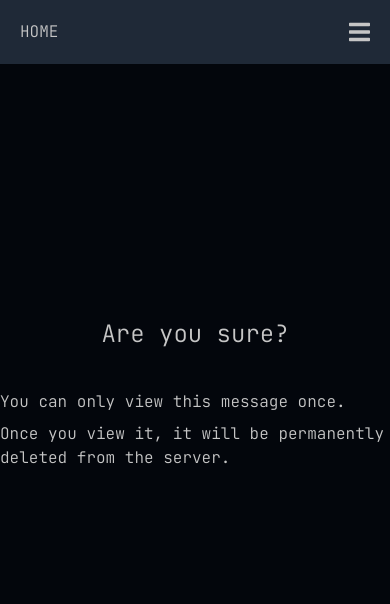
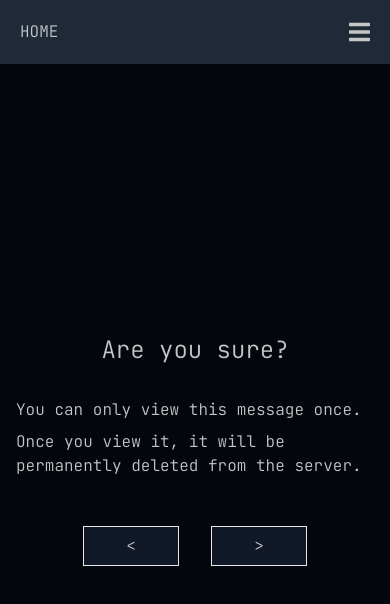
Before and after one commit to brodyd795/secret-message, a Next.js app: page /secret-message/view in a window 390 px wide. Shown: the top 604 px of the page. Built offline with nearby package versions, Linux system fonts and the light colour scheme.

Commit message:
Fix more styles on mobile

```diff
--- a/components/forms/form-text.js
+++ b/components/forms/form-text.js
@@ -2,7 +2,7 @@ import React from 'react';
 
 export const FormHeader = ({children}) =>
     <span
-        className={'block text-center text-2xl sm:text-3xl my-4'}
+        className={'block text-center text-2xl sm:text-3xl my-8'}
     >
         {children}
     </span>;
@@ -13,3 +13,10 @@ export const FormSubHeader = ({children}) =>
     >
         {children}
     </span>;
+
+export const MessageSubHeader = ({children, isWarning}) =>
+    <span
+        className={`block text-md my-2 mx-4 ${isWarning ? 'text-red-400' : null}`}
+    >
+        {children}
+    </span>;
--- a/components/forms/view-form.js
+++ b/components/forms/view-form.js
@@ -1,13 +1,14 @@
 import React, {useState} from 'react';
 import {useRouter} from 'next/router';
+import Link from 'next/link';
 
 import Skeletons from '../skeletons';
 import SlidingDiv from '../sliding-div';
 import {ViewFormSteps} from '../../enums/form-steps';
 import {ErrorMessages} from '../../enums/error-messages';
 
-import {FormHeader} from './form-text';
-import {FormButtonContainer} from './form-buttons';
+import {FormHeader, MessageSubHeader} from './form-text';
+import {FormButtonContainer, MobileFormButton} from './form-buttons';
 
 const somethingWentWrong = 'Something went wrong...';
 
@@ -44,34 +45,34 @@ const MessageView = ({message}) => {
         return (
             <>
                 <FormHeader>{header}</FormHeader>
-                <p className={'mt-4'}>{bodyOne}</p>
-                <p>{bodyTwo}</p>
+                <MessageSubHeader className={'mt-4'}>{bodyOne}</MessageSubHeader>
+                <MessageSubHeader>{bodyTwo}</MessageSubHeader>
             </>
         );
     }
 
     return (
-        <>
+        <div className={'-mt-24'}>
             <FormHeader>{'Message:'}</FormHeader>
             <textarea
                 id={'message'}
                 readOnly
                 value={message}
                 aria-label={'message'}
-                className={'p-1 rounded w-4/5 text-gray-900 m-10 bg-gray-100'}
+                className={'p-1 rounded w-4/5 text-gray-900 mx-10 my-5 bg-gray-100'}
                 rows={5}
             />
-            <p className={'mt-4 text-red-400'}>{'This message has been permanently deleted from the server...'}</p>
-            <p className={'text-red-400'}>{'This is the only time you can view it.'}</p>
-        </>
+            <MessageSubHeader isWarning>{'This message has been permanently deleted from the server.'}</MessageSubHeader>
+            <MessageSubHeader isWarning>{'This is the only time you can view it.'}</MessageSubHeader>
+        </div>
     );
 };
 
 const ConfirmView = () =>
     <div>
         <FormHeader>{'Are you sure?'}</FormHeader>
-        <p className={'mt-10'}>{'You can only view this message once.'}</p>
-        <p className={''}>{'Once you view it, it will be permanently deleted from the server.'}</p>
+        <MessageSubHeader>{'You can only view this message once.'}</MessageSubHeader>
+        <MessageSubHeader>{'Once you view it, it will be permanently deleted from the server.'}</MessageSubHeader>
     </div>;
 
 const ViewForm = () => {
@@ -107,19 +108,41 @@ const ViewForm = () => {
                     <MessageView message={message} />}
             </SlidingDiv>
             {message ?
+                <>
+                    <Link href="/">
+                        <button
+                            type={'submit'}
+                            className={'flex flex-col justify-center outline-none focus:outline-none items-center mx-4 mt-8 p-2 rounded border w-1/2 sm:hidden transform hover:scale-105 transition duration-150 ease-in-out bg-gray-900'}
+                        >
+                            {'Home'}
+                        </button>
+                    </Link>
                     <FormButtonContainer
                         backText={''}
                         handleBack={() => {}}
                         nextText={'Home'}
                         handleNext={() => router.push('/')}
                     />
+                </>
                 :
+                <>
+                    <div>
+                        <MobileFormButton
+                            isNext={false}
+                            handleClick={() => router.push('/')}
+                        />
+                        <MobileFormButton
+                            isNext
+                            handleClick={handleConfirm}
+                        />
+                    </div>
                     <FormButtonContainer
                         backText={'View later'}
                         handleBack={() => router.push('/')}
                         nextText={'Confirm'}
                         handleNext={handleConfirm}
-                />}
+                    />
+                </>}
         </div>
     );
 };
--- a/pages/index.js
+++ b/pages/index.js
@@ -8,19 +8,17 @@ const Home = () =>
     <Page title={'Home | Secret Message'}>
         <Header />
         <div className={'flex flex-1 md:flex-none justify-center flex-col ml-4 sm:ml-16 md:items-center md:justify-end md:ml-0 md:mt-32'} style={{height: '30vh'}}>
-            <span className={'text-4xl'}>Send a secret message.</span>
-            <span className={'text-2xl mt-5 ml-3'}>Fully secure.</span>
-            <span className={'text-2xl ml-3'}>Dead simple.</span>
+            <span className={'text-4xl'}>{'Send a secret message.'}</span>
+            <span className={'text-2xl mt-5 ml-3'}>{'Fully secure.'}</span>
+            <span className={'text-2xl ml-3'}>{'Dead simple.'}</span>
         </div>
         <div className={'p-3 w-full flex justify-center'}>
             <Link href="/send">
                 <button
                     type={'button'}
-                    className={'w-full border h-16 mb-12 rounded md:w-auto md:mt-10 md:px-8 table-cell align-middle'}
+                    className={'w-full border outline-none focus:outline-none h-16 mb-12 rounded md:w-auto md:mt-10 md:px-8 table-cell align-middle'}
                 >
-                    <a>
-                        {'Send message'}
-                    </a>
+                    {'Send message'}
                 </button>
             </Link>
         </div>
```
Lines whose indentation alone changed are shown as unchanged.
